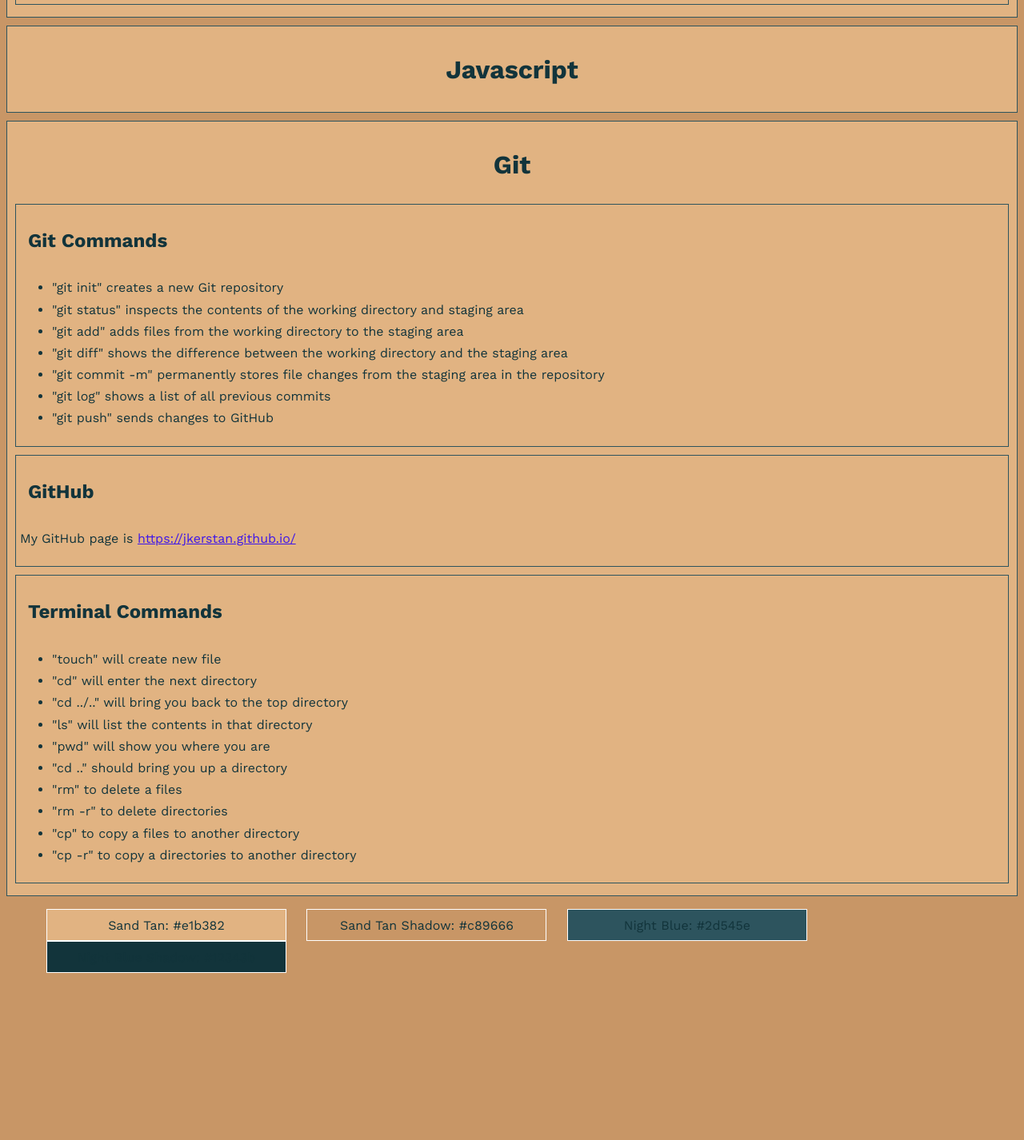
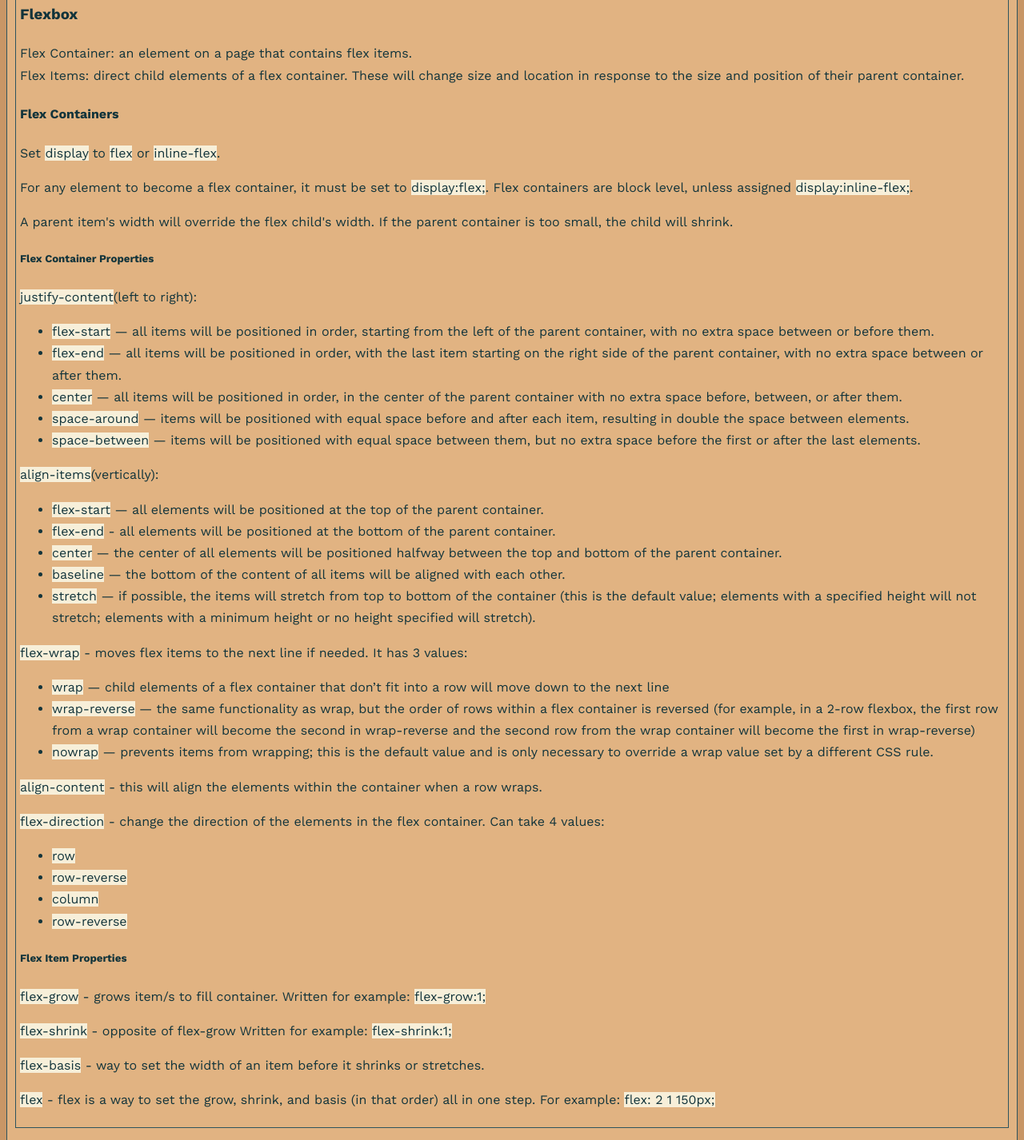
Before and after one commit to jkerstan/cheatsheet, a plain HTML site: page index.html in a window 1280 px wide. Shown: the part 5130-6556 px from the top of the page at 80% size. Before the commit the page ends 6363 px from the top, so only its background shows below. Drawn offline with nearby package versions, Linux system fonts and the light colour scheme; files that its build step writes are made by us from their sources; files whose address does not match are found by name.

Commit message:
added flexbox info

```diff
--- a/index.html
+++ b/index.html
@@ -164,6 +164,49 @@
      <!--Responsive Font-->
      <h3>Responsive Font</h3>
      <p>An <code>em</code> sizes relevant to the current element's font-size or inherited base font-size, whereas <code>rem</code> sizes relative to the root element's font-size.</p>
+     <!--Flexbox-->
+     <h3>Flexbox</h3>
+     <p>Flex Container: an element on a page that contains flex items. <br> Flex Items: direct child elements of a flex container.  These will change size and location in response to the size and position of their parent container.</p>
+     <h4>Flex Containers</h4>
+     <p>Set <code>display</code> to <code>flex</code> or <code>inline-flex</code>.</p>
+     <p>For any element to become a flex container, it must be set to <code>display:flex;</code>.  Flex containers are block level, unless assigned <code>display:inline-flex;</code>.</p>
+     <p>A parent item's width will override the flex child's width.  If the parent container is too small, the child will shrink.</p>
+     <h5>Flex Container Properties</h5>
+     <p><code>justify-content</code>(left to right):</p>
+     <ul>
+       <li><code>flex-start</code> — all items will be positioned in order, starting from the left of the parent container, with no extra space between or before them.</li>
+       <li><code>flex-end</code> — all items will be positioned in order, with the last item starting on the right side of the parent container, with no extra space between or after them.</li>
+       <li><code>center</code> — all items will be positioned in order, in the center of the parent container with no extra space before, between, or after them.</li>
+       <li><code>space-around</code> — items will be positioned with equal space before and after each item, resulting in double the space between elements.</li>
+       <li><code>space-between</code> — items will be positioned with equal space between them, but no extra space before the first or after the last elements.</li>
+     </ul>
+     <p><code>align-items</code>(vertically):</p>
+     <ul>
+       <li><code>flex-start</code> — all elements will be positioned at the top of the parent container.</li>
+       <li><code>flex-end</code> - all elements will be positioned at the bottom of the parent container.</li>
+       <li><code>center</code> — the center of all elements will be positioned halfway between the top and bottom of the parent container.</li>
+       <li><code>baseline</code> — the bottom of the content of all items will be aligned with each other.</li>
+       <li><code>stretch</code> — if possible, the items will stretch from top to bottom of the container (this is the default value; elements with a specified height will not stretch; elements with a minimum height or no height specified will stretch).</li>
+    </ul>
+     <p><code>flex-wrap</code> - moves flex items to the next line if needed.  It has 3 values:</p>
+      <ul>
+        <li><code>wrap</code> — child elements of a flex container that don’t fit into a row will move down to the next line</li>
+        <li><code>wrap-reverse</code> — the same functionality as wrap, but the order of rows within a flex container is reversed (for example, in a 2-row flexbox, the first row from a wrap container will become the second in wrap-reverse and the second row from the wrap container will become the first in wrap-reverse)</li>
+        <li><code>nowrap</code> — prevents items from wrapping; this is the default value and is only necessary to override a wrap value set by a different CSS rule.</li>
+      </ul>
+     <p><code>align-content</code> - this will align the elements within the container when a row wraps.</p>
+     <p><code>flex-direction</code> - change the direction of the elements in the flex container.  Can take 4 values:</p>
+     <ul>
+       <li><code>row</code></li>
+       <li><code>row-reverse</code></li>
+       <li><code>column</code></li>
+       <li><code>row-reverse</code></li>
+     </ul>
+      <h5>Flex Item Properties</h5>
+     <p><code>flex-grow</code> - grows item/s to fill container.  Written for example: <code>flex-grow:1;</code></p>
+     <p><code>flex-shrink</code> - opposite of flex-grow  Written for example: <code>flex-shrink:1;</code></p>
+     <p><code>flex-basis</code> - way to set the width of an item before it shrinks or stretches.</p>
+     <p><code>flex</code> - flex is a way to set the grow, shrink, and basis (in that order) all in one step.  For example: <code>flex: 2 1 150px;</code></p>
     </div>
   </div>
  <!--Javascript-->
```
Lines whose indentation alone changed are shown as unchanged.
